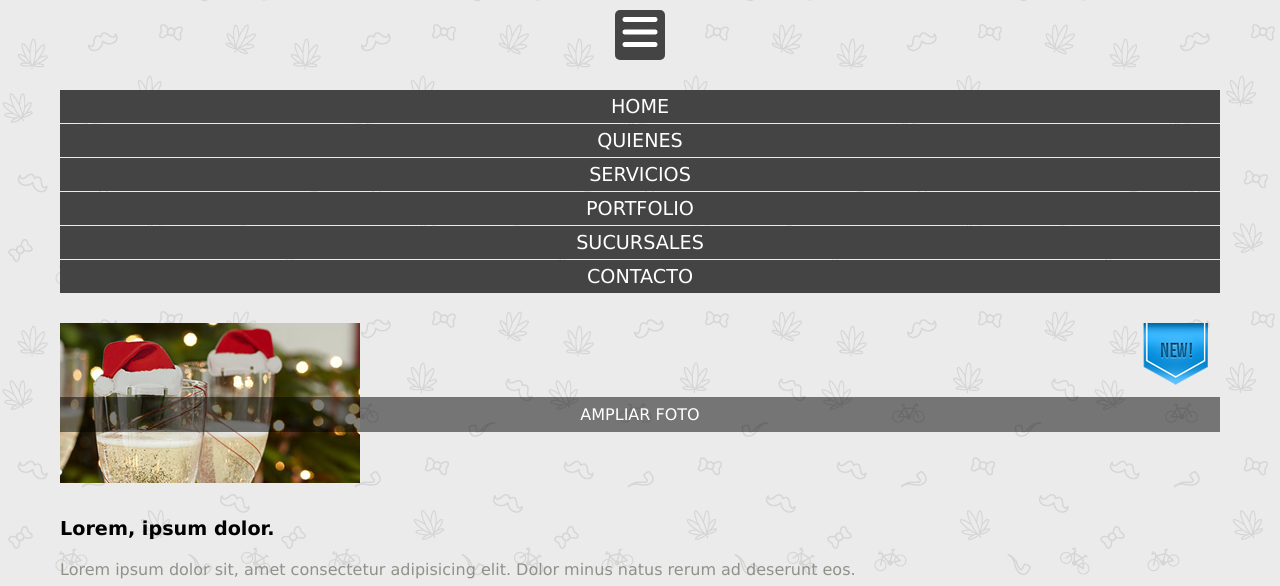
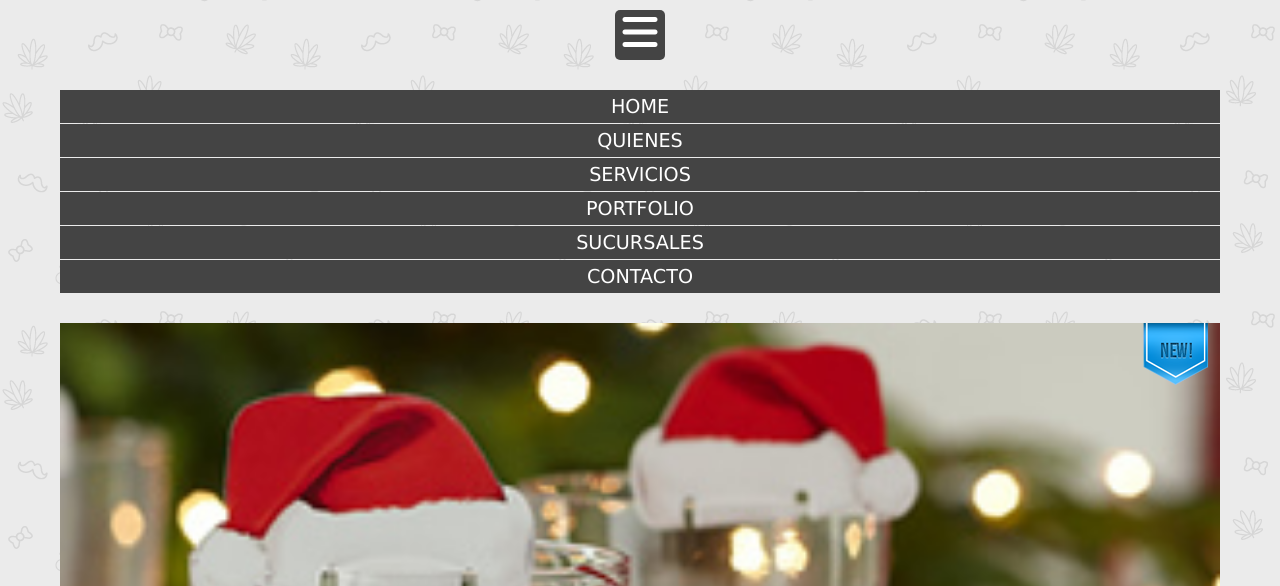
Before and after one commit to PabloMas060/kitchening, a website: page views/home.html in a window 1280 px wide. Shown: the part 214-800 px from the top of the page. Drawn offline with Linux system fonts and the light colour scheme.

Commit message:
fix: width image product

```diff
--- a/public/css/home.css
+++ b/public/css/home.css
@@ -58,6 +58,9 @@
     position: relative;
     margin-bottom: 30px;
 }
+.home__main__section__article--image {
+    width: 100%;
+}
 
 .home__main__section__article--sticker {
     position: absolute;
```
